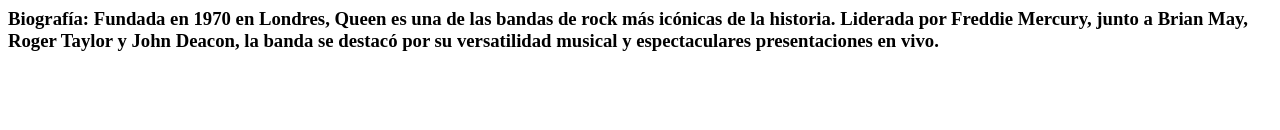
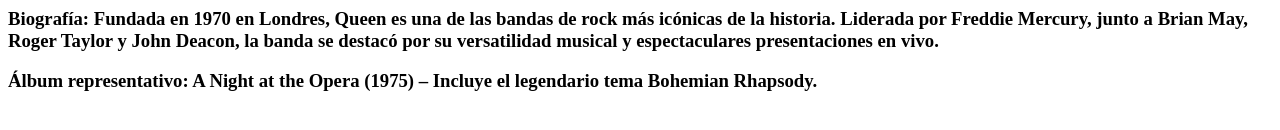
Before and after one commit to Garu84/cantantes, a plain HTML site: page index.html in a window 1280 px wide. Shown: the part 382-512 px from the top of the page. Drawn offline with Linux system fonts and the light colour scheme.

Commit message:
album representativo de queen

```diff
--- a/index.html
+++ b/index.html
@@ -9,5 +9,9 @@
     <h2>Queen</h2>
     <img src="https://encrypted-tbn0.gstatic.com/images?q=tbn:ANd9GcTBhgQNe1b-bir69_OkNdrRhtC7KBDsm0Oc0Q&s" alt="" srcset="">
     <h3>Biografía: Fundada en 1970 en Londres, Queen es una de las bandas de rock más icónicas de la historia. Liderada por Freddie Mercury, junto a Brian May, Roger Taylor y John Deacon, la banda se destacó por su versatilidad musical y espectaculares presentaciones en vivo.</h3>
+    <h3>Álbum representativo: A Night at the Opera (1975) – Incluye el legendario tema Bohemian Rhapsody.</h3>
+
+
+
 </body>
 </html>
```
